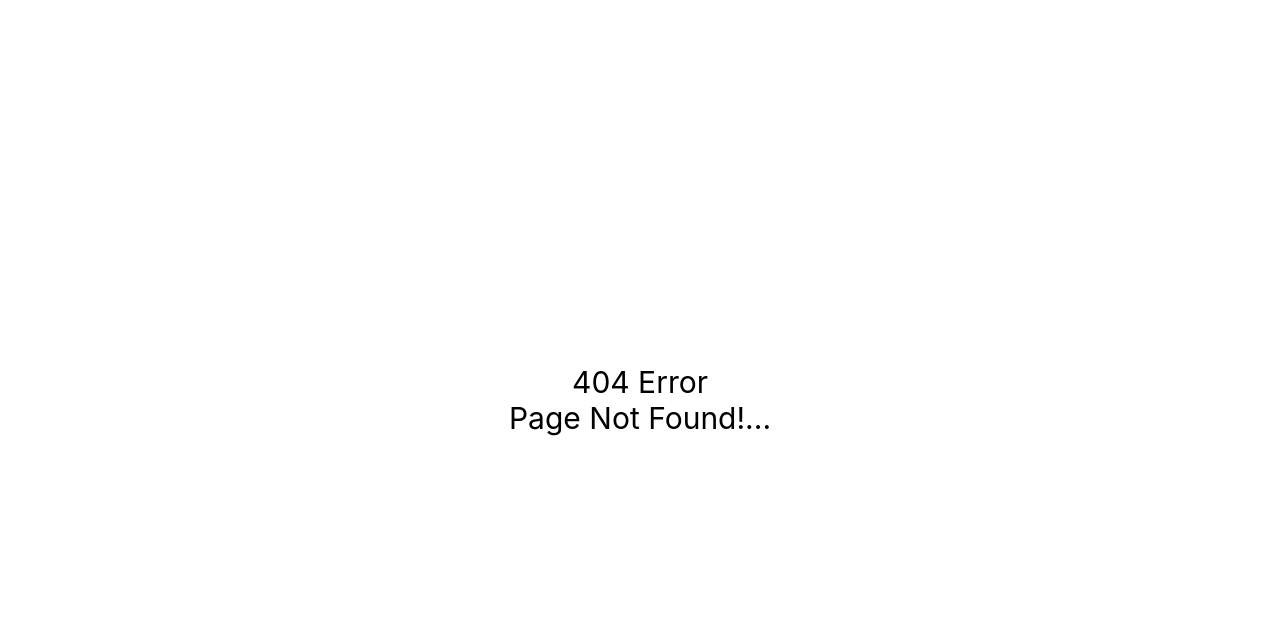
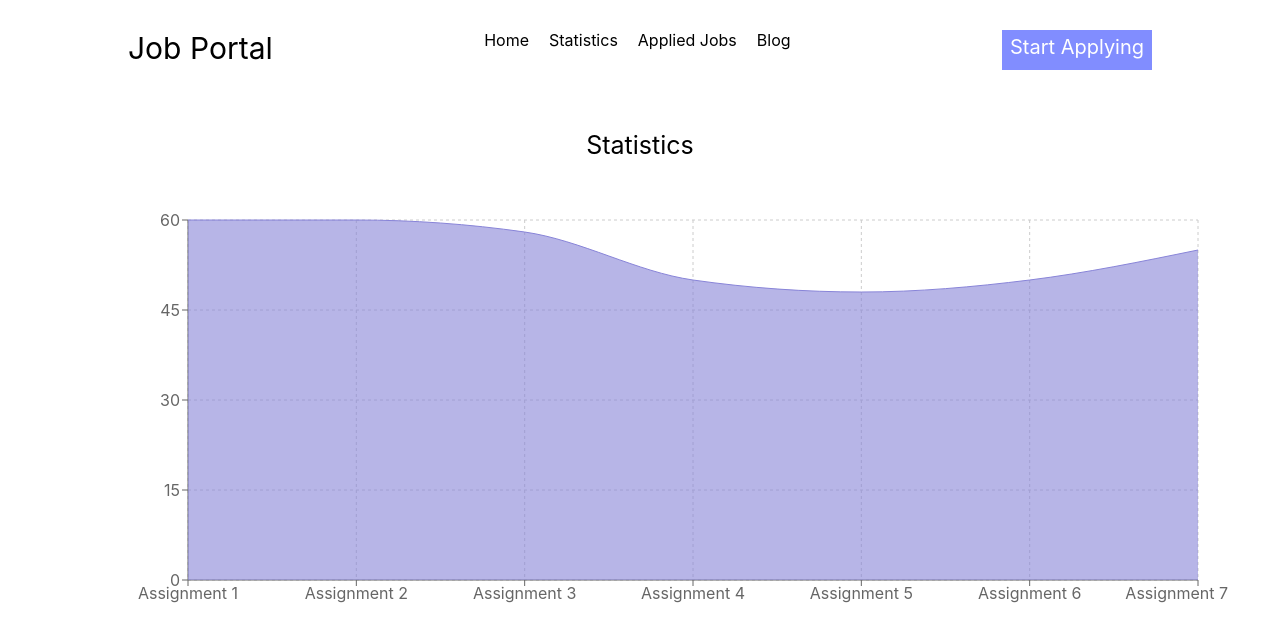
Before and after one commit to HelloAyan/Career-Hub, a React (Create React App) app: page /statistic in a window 1280 px wide. Before the commit this address had no page. Shown: the top 642 px of the page. Built offline with nearby package versions, Linux system fonts and the light colour scheme.

Commit message:
chart completed

```diff
--- a/package.json
+++ b/package.json
@@ -10,6 +10,7 @@
     "react-dom": "^18.2.0",
     "react-router-dom": "^6.10.0",
     "react-scripts": "5.0.1",
+    "recharts": "^2.5.0",
     "web-vitals": "^2.1.4"
   },
   "scripts": {
--- a/public/index.html
+++ b/public/index.html
@@ -23,7 +23,7 @@
       Learn how to configure a non-root public URL by running `npm run build`.
     -->
   <script src="https://kit.fontawesome.com/db5e1402fd.js" crossorigin="anonymous"></script>
-  <title>React App</title>
+  <title>Assignment 09</title>
 </head>
 
 <body>
--- a/src/App.js
+++ b/src/App.js
@@ -3,6 +3,7 @@ import { BrowserRouter, Routes, Route } from 'react-router-dom';
 import NotFound from './components/404 Page/NotFound';
 import Home from './components/Home/Home';
 import Blog from './components/Blog/Blog';
+import Statistics from './components/Statistics/Statistics';
 
 function App() {
   return (
@@ -11,6 +12,7 @@ function App() {
       <BrowserRouter>
         <Routes>
           <Route path="/" element={<Home />} />
+          <Route path="/statistic" element={<Statistics />} />
           <Route path="/blog" element={<Blog />} />
           <Route path="*" element={<NotFound />} />
         </Routes>
--- a/src/components/Menu/Menu.js
+++ b/src/components/Menu/Menu.js
@@ -15,7 +15,8 @@ const Menu = () => {
             <div className={Styles.mainContainer}>
                 <Link to={'/'} style={{ textDecoration: 'none', color: 'inherit' }}> <div className={Styles.webTitle}>Job Portal</div> </Link>
                 <div className={Styles.menuContainer}>
-                    <NavLink to={'/'} style={{ textDecoration: 'none', color: 'inherit' }} activeStyle={activeStyle}> <div>Statistics</div> </NavLink >
+                    <NavLink to={'/'} style={{ textDecoration: 'none', color: 'inherit' }} activeStyle={activeStyle}> <div>Home</div> </NavLink >
+                    <NavLink to={'/statistic'} style={{ textDecoration: 'none', color: 'inherit' }} activeStyle={activeStyle}> <div>Statistics</div> </NavLink >
                     <NavLink to={'/'} style={{ textDecoration: 'none', color: 'inherit' }} activeStyle={activeStyle}> <div>Applied Jobs</div> </NavLink>
                     <NavLink to={'/blog'} style={{ textDecoration: 'none', color: 'inherit' }} activeStyle={activeStyle}><div>Blog</div></NavLink>
                 </div>
--- /dev/null
+++ b/src/components/Statistics/Statistics.js
@@ -0,0 +1,77 @@
+import React, { PureComponent } from 'react';
+import Styles from './Statistics.module.css';
+import Menu from '../Menu/Menu';
+import { AreaChart, Area, XAxis, YAxis, CartesianGrid, Tooltip, ResponsiveContainer } from 'recharts';
+
+
+const data = [
+    {
+        name: 'Assignment 1',
+        Marks: 60,
+
+    },
+    {
+        name: 'Assignment 2',
+        Marks: 60,
+
+    },
+    {
+        name: 'Assignment 3',
+        Marks: 58,
+
+    },
+    {
+        name: 'Assignment 4',
+        Marks: 50,
+
+    },
+    {
+        name: 'Assignment 5',
+        Marks: 48,
+
+    },
+    {
+        name: 'Assignment 6',
+        Marks: 50,
+
+    },
+    {
+        name: 'Assignment 7',
+        Marks: 55,
+
+    },
+];
+
+const Statistics = () => {
+
+    return (
+        <div>
+            <Menu />
+            <div className={Styles.mainContainer}>
+                <div className={Styles.title}>Statistics</div>
+
+                <div className={Styles.chartSection}>
+                    <AreaChart
+                        width={1100}
+                        height={400}
+                        data={data}
+                        margin={{
+                            top: 10,
+                            right: 30,
+                            left: 0,
+                            bottom: 0,
+                        }}
+                    >
+                        <CartesianGrid strokeDasharray="3 3" />
+                        <XAxis dataKey="name" />
+                        <YAxis />
+                        <Tooltip />
+                        <Area type="monotone" dataKey="Marks" stroke="#8884d8" fill="#8884d8" />
+                    </AreaChart>
+                </div>
+            </div>
+        </div>
+    )
+}
+
+export default Statistics;
--- /dev/null
+++ b/src/components/Statistics/Statistics.module.css
@@ -0,0 +1,13 @@
+.mainContainer {
+    width: 100%;
+    margin-top: 60px;
+}
+
+.title {
+    font-size: 25px;
+    text-align: center;
+}
+
+.chartSection {
+    margin-top: 50px;
+}
```
Also changed, not shown: 1 other file (tests, documents, lock files or other folders).
